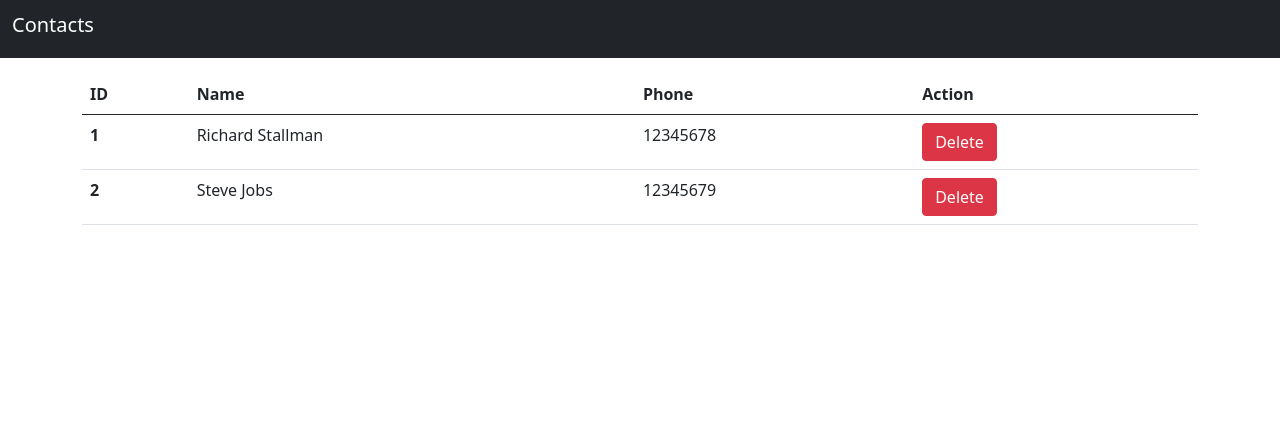
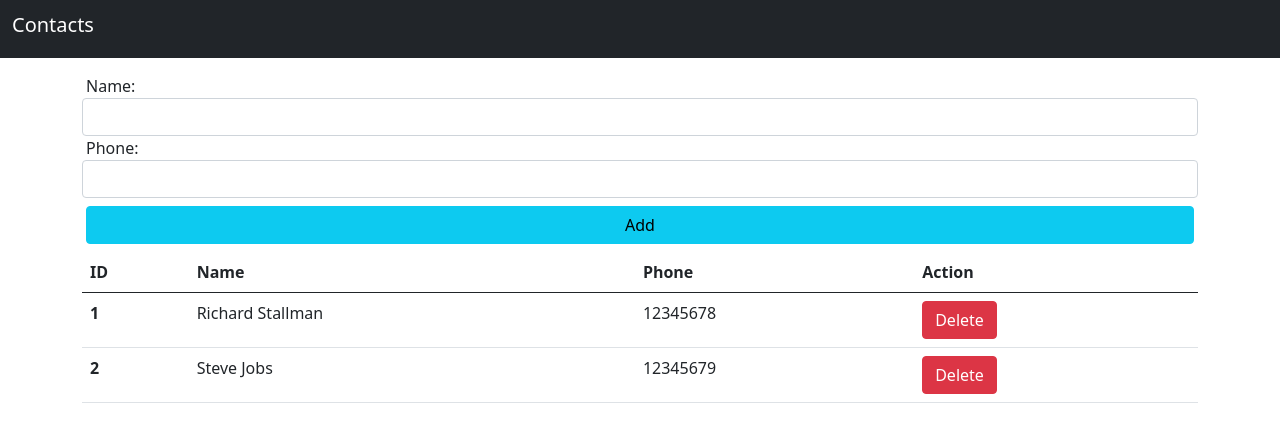
Before and after one commit to christophermontero/contacts-center, a React (Create React App) app: page / in a window 1280 px wide. Shown: the top 442 px of the page. Built offline with nearby package versions, Linux system fonts and the light colour scheme.

Commit message:
Form to add a new contact is added

```diff
--- a/src/components/Contacts.jsx
+++ b/src/components/Contacts.jsx
@@ -1,5 +1,6 @@
 import React from 'react';
 import ContactsBoard from './ContactsBoard';
+import FormAddContact from './FormAddContact';
 
 const Contacts = () => {
   const contacts = [
@@ -17,6 +18,7 @@ const Contacts = () => {
 
   return (
     <div className="container mt-3">
+      <FormAddContact />
       <ContactsBoard contacts={contacts} />
     </div>
   )
--- /dev/null
+++ b/src/components/FormAddContact.jsx
@@ -0,0 +1,22 @@
+import React from 'react';
+// import PropTypes from 'prop-types';
+
+const FormAddContact = () => {
+  return (
+    <div>
+      <label className="mx-1 d-grid gap-2">Name: </label>
+      <input type="text" className="form-control" autoComplete="off" />
+      <label className="mx-1 d-grid gap-2">Phone: </label>
+      <input type="text" className="form-control" autoComplete="off" />
+      <div className="mx-1 my-2 d-grid gap-2">
+        <button className="btn btn-info">Add</button>
+      </div>
+    </div>
+  )
+}
+
+// FormAddContact.propTypes = {
+
+// }
+
+export default FormAddContact;
```
